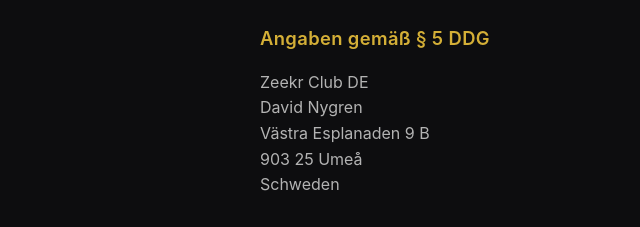
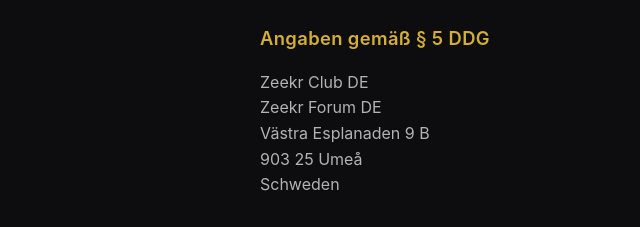
Before and after one commit to dave333/zeekrclub.de, a plain HTML site: page impressum.html in a window 1280 px wide. Shown: the part 226-453 px from the top of the page, 84-724 px from the left. Drawn offline with Linux system fonts and the light colour scheme.

Commit message:
Byt namn i Impressum till Zeekr Forum DE tillsvidare
OBS: gör Impressumet juridiskt ofullständigt enligt § 5 DDG, som kräver
den fysiska personens namn. Tillfällig ändring enligt önskemål.
Co-Authored-By: Claude Sonnet 5 <noreply@anthropic.com>

```diff
--- a/impressum.html
+++ b/impressum.html
@@ -26,7 +26,7 @@
     <h2 data-i18n="legal.impressum.info.heading">Angaben gemäß § 5 DDG</h2>
     <p>
       Zeekr Club DE<br>
-      David Nygren<br>
+      Zeekr Forum DE<br>
       Västra Esplanaden 9 B<br>
       903 25 Umeå<br>
       Schweden
```
